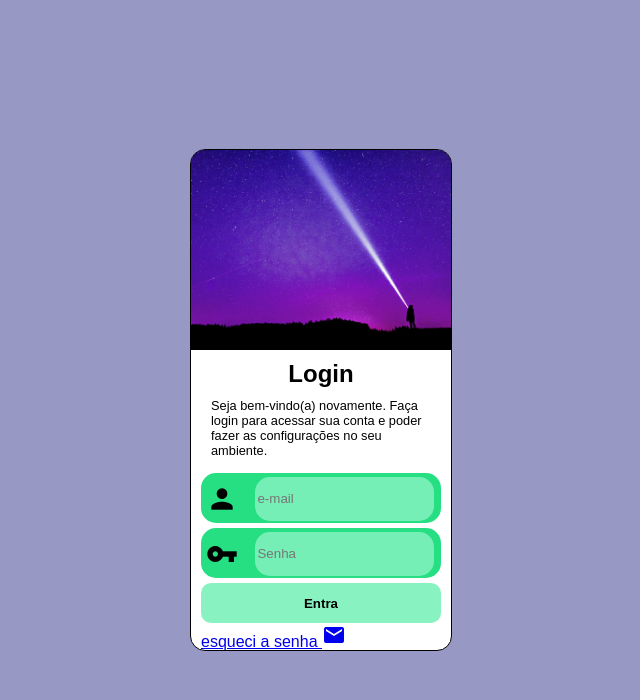
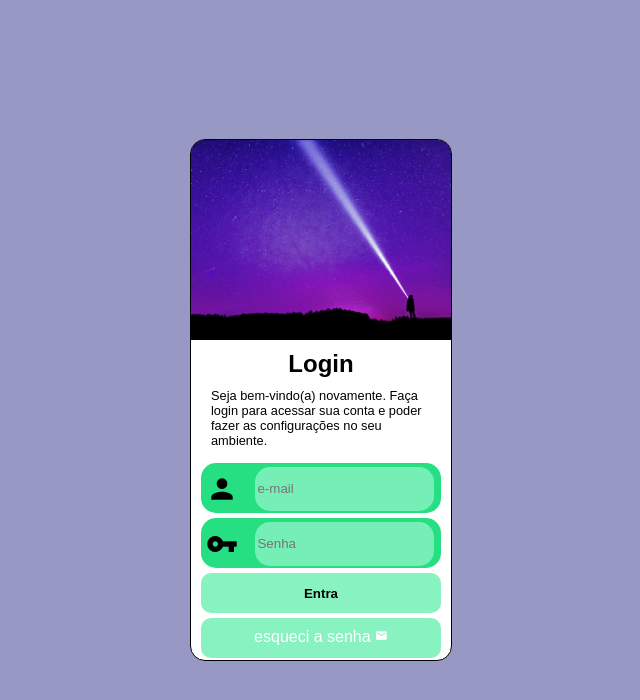
Before and after one commit to wilson377/projeto-login-2, a plain HTML site: page index.html in a window 1280 px wide. Shown: the whole page, without its empty margins (319-959 px from the left). Drawn offline with Linux system fonts and the light colour scheme.

Commit message:
Update style.css

```diff
--- a/estilos/style.css
+++ b/estilos/style.css
@@ -24,7 +24,7 @@ main > section#login{
     font-family: Arial, Helvetica, sans-serif;
     background-color: white;
     width: 260px;
-    height: 500px;
+    height: 520px;
    border-radius: 15px;
 
     transform: translate( -50%, -50%);
@@ -97,3 +97,23 @@ form > input {
 form > input:hover {
     background-color: #26df82;
 }
+form > a.botao {
+    display: block;
+    background-color: #7ef1bcea;
+    width: 100%;
+    height: 30px;
+    margin: 5px 0px;
+    border-radius: 10px;
+    text-align: center;
+    font-size: 1em;
+    text-decoration: none;
+    color:white;
+    padding-top: 10px;
+}
+a.botao > i {
+    font-size: 0.8em;
+}
+form > a.botao:hover {
+    background-color: #26df82;
+    color: #5d26df;
+}
```
